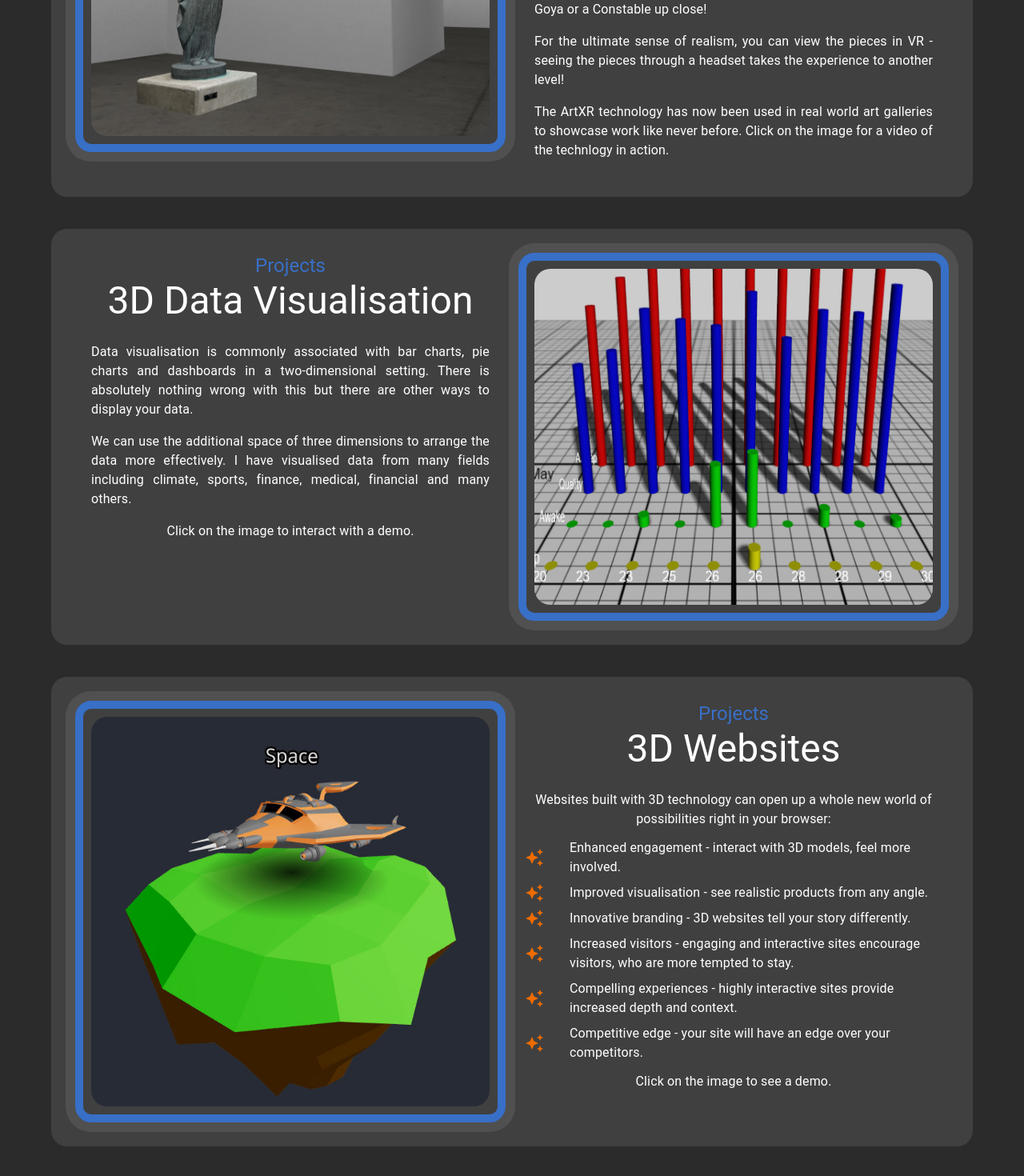
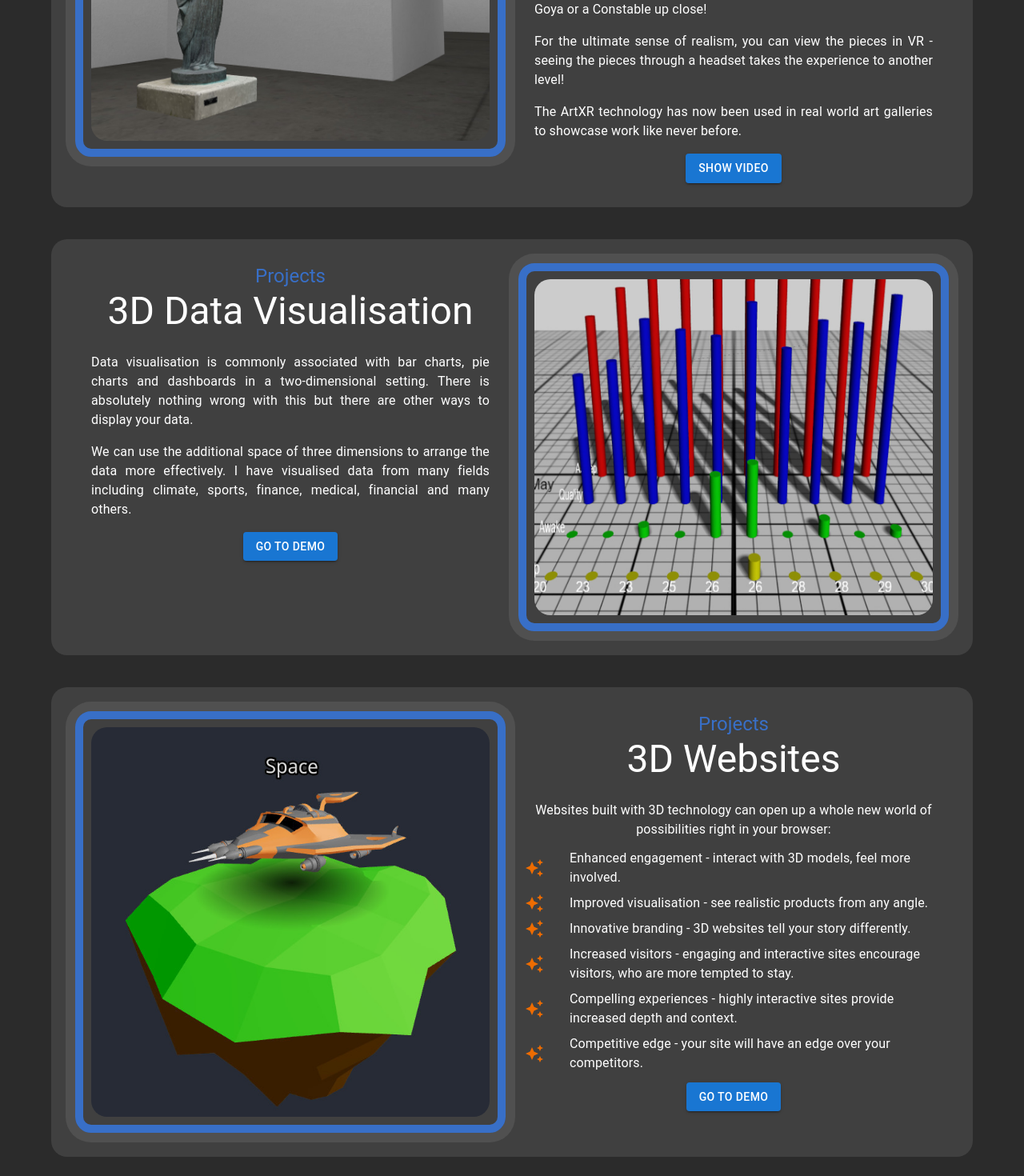
Before and after one commit to DoctorTone/drt_software_ltd, a React (Vite) app: page / in a window 1280 px wide. Shown: the part 1020-2490 px from the top of the page at 80% size. Built offline with nearby package versions, Linux system fonts and the light colour scheme.

Commit message:
Smooth scrolling between sections

```diff
--- a/package.json
+++ b/package.json
@@ -13,10 +13,12 @@
     "@emotion/react": "^11.13.3",
     "@emotion/styled": "^11.13.0",
     "@fontsource/roboto": "^5.1.0",
+    "@gsap/react": "^2.1.1",
     "@mui/icons-material": "^6.1.4",
     "@mui/material": "^6.1.4",
     "@react-three/drei": "^9.114.4",
     "@react-three/fiber": "^8.17.10",
+    "gsap": "^3.12.5",
     "react": "^18.3.1",
     "react-dom": "^18.3.1",
     "three": "^0.169.0"
--- a/src/App.tsx
+++ b/src/App.tsx
@@ -13,9 +13,7 @@ function App() {
       <NavBar />
       <TopSection />
       <Projects />
-      <div id="services_page"></div>
       <Services />
-      <div id="testimonials_page"></div>
       <Testimonials />
       <About />
       <Social />
--- a/src/components/About.tsx
+++ b/src/components/About.tsx
@@ -4,7 +4,7 @@ import Box from "@mui/material/Box";
 import Grid from "@mui/material/Grid2";
 const About = () => {
   return (
-    <Container id="about_page" sx={{ mb: 3 }}>
+    <Container id="section4" sx={{ mb: 3 }}>
       <Box
         sx={{
           mt: 3,
--- a/src/components/Projects.tsx
+++ b/src/components/Projects.tsx
@@ -9,6 +9,7 @@ import ListItemIcon from "@mui/material/ListItemIcon";
 import ListItemText from "@mui/material/ListItemText";
 import AutoAwesomeIcon from "@mui/icons-material/AutoAwesome";
 import { isMobileDevice } from "../utils/Utils";
+import { Button } from "@mui/material";
 
 const Img = styled("img")({
   display: "block",
@@ -40,7 +41,7 @@ const Projects = () => {
   const isMobile = isMobileDevice();
 
   return (
-    <Container>
+    <Container id="section1">
       <Box sx={{ mt: 5, background: "#404040", borderRadius: "20px" }}>
         <Grid container spacing={2} sx={{ mt: 3, padding: "30px" }}>
           <Grid
@@ -94,9 +95,18 @@ const Projects = () => {
               </p>
               <p>
                 The ArtXR technology has now been used in real world art
-                galleries to showcase work like never before. Click on the image
-                for a video of the technlogy in action.
+                galleries to showcase work like never before.
               </p>
+              <Box sx={{ textAlign: "center" }}>
+                <Button
+                  href="https://www.youtube.com/watch?v=iM7GL6MC7M4&t=2s"
+                  target="_blank"
+                  rel="noreferrer noopener"
+                  variant="contained"
+                >
+                  Show Video
+                </Button>
+              </Box>
             </Typography>
           </Grid>
         </Grid>
@@ -128,9 +138,16 @@ const Projects = () => {
                 and many others.
               </p>
             </Typography>
-            <Typography variant="body1">
-              Click on the image to interact with a demo.
-            </Typography>
+            <Box sx={{ textAlign: "center" }}>
+              <Button
+                href="https://www.drt-software.com/SleepViz/"
+                target="_blank"
+                rel="noreferrer noopener"
+                variant="contained"
+              >
+                Go to Demo
+              </Button>
+            </Box>
           </Grid>
           <Grid
             size={{ xs: 12, md: 6 }}
@@ -186,9 +203,16 @@ const Projects = () => {
               possibilities right in your browser:
             </Typography>
             <List sx={{ pl: 1 }}>{generateListItems(items)}</List>
-            <Typography variant="body1">
-              Click on the image to see a demo.
-            </Typography>
+            <Box sx={{ textAlign: "center" }}>
+              <Button
+                href="https://drt-software.com/Portfolio/"
+                target="_blank"
+                rel="noreferrer noopener"
+                variant="contained"
+              >
+                Go to Demo
+              </Button>
+            </Box>
           </Grid>
         </Grid>
       </Box>
@@ -214,9 +238,16 @@ const Projects = () => {
                 highly realistic visualisation before they made a purchase.
               </p>
             </Typography>
-            <Typography variant="body1">
-              <p>Click on the image to interact with a demo.</p>
-            </Typography>
+            <Box sx={{ textAlign: "center" }}>
+              <Button
+                href="https://drt-software.com/Demos/Configurator/"
+                target="_blank"
+                rel="noreferrer noopener"
+                variant="contained"
+              >
+                Go to Demo
+              </Button>
+            </Box>
           </Grid>
           <Grid
             size={{ xs: 12, md: 6 }}
@@ -283,9 +314,16 @@ const Projects = () => {
                 big the planets are, especially in relation to the Earth.
               </p>
             </Typography>
-            <Typography variant="body1">
-              <p>Click on the image to see a demo.</p>
-            </Typography>
+            <Box sx={{ textAlign: "center" }}>
+              <Button
+                href="https://www.drt-software.com/Solar/"
+                target="_blank"
+                rel="noreferrer noopener"
+                variant="contained"
+              >
+                Go to Demo
+              </Button>
+            </Box>
           </Grid>
         </Grid>
       </Box>
@@ -308,9 +346,16 @@ const Projects = () => {
               simulations to online games. This component shows a collection of
               animated text effects and materials.
             </Typography>
-            <Typography variant="body1">
-              <p>Click on the image to see a demo.</p>
-            </Typography>
+            <Box sx={{ textAlign: "center" }}>
+              <Button
+                href="https://my.spline.design/textdemo-61df54446b5ffc181ac8ed02b55444fe/"
+                target="_blank"
+                rel="noreferrer noopener"
+                variant="contained"
+              >
+                Go to Demo
+              </Button>
+            </Box>
           </Grid>
           <Grid size={{ xs: 12, md: 6 }}>
             <div className="bordered">
@@ -383,9 +428,16 @@ const Projects = () => {
                 treatment.
               </p>
             </Typography>
-            <Typography variant="body1">
-              <p>Click on the image to see a demo.</p>
-            </Typography>
+            <Box sx={{ textAlign: "center" }}>
+              <Button
+                href="https://www.drt-software.com/MedicalViz/"
+                target="_blank"
+                rel="noreferrer noopener"
+                variant="contained"
+              >
+                Go to Demo
+              </Button>
+            </Box>
           </Grid>
         </Grid>
       </Box>
--- a/src/components/Services.tsx
+++ b/src/components/Services.tsx
@@ -13,7 +13,7 @@ const Img = styled("img")({
 
 const Services = () => {
   return (
-    <Container sx={{ mt: 15 }}>
+    <Container id="section2" sx={{ mt: 15 }}>
       <Box sx={{ mt: 5, background: "#404040", borderRadius: "20px" }}>
         <Grid container spacing={2} sx={{ mt: 3, padding: "30px" }}>
           <Grid
--- a/src/components/Testimonials.tsx
+++ b/src/components/Testimonials.tsx
@@ -53,7 +53,7 @@ const Testimonials = () => {
     <Container
       className="testimonialsHeight"
       sx={{ mt: 15, mb: 15 }}
-      id="testimonials_page"
+      id="section3"
     >
       <Grid container>
         <Grid size={1} sx={{ textAlign: "center" }}>
```
Also changed, not shown: src/components/NavBar.tsx (+57 -35 lines), 1 other file (tests, documents, lock files or other folders).
